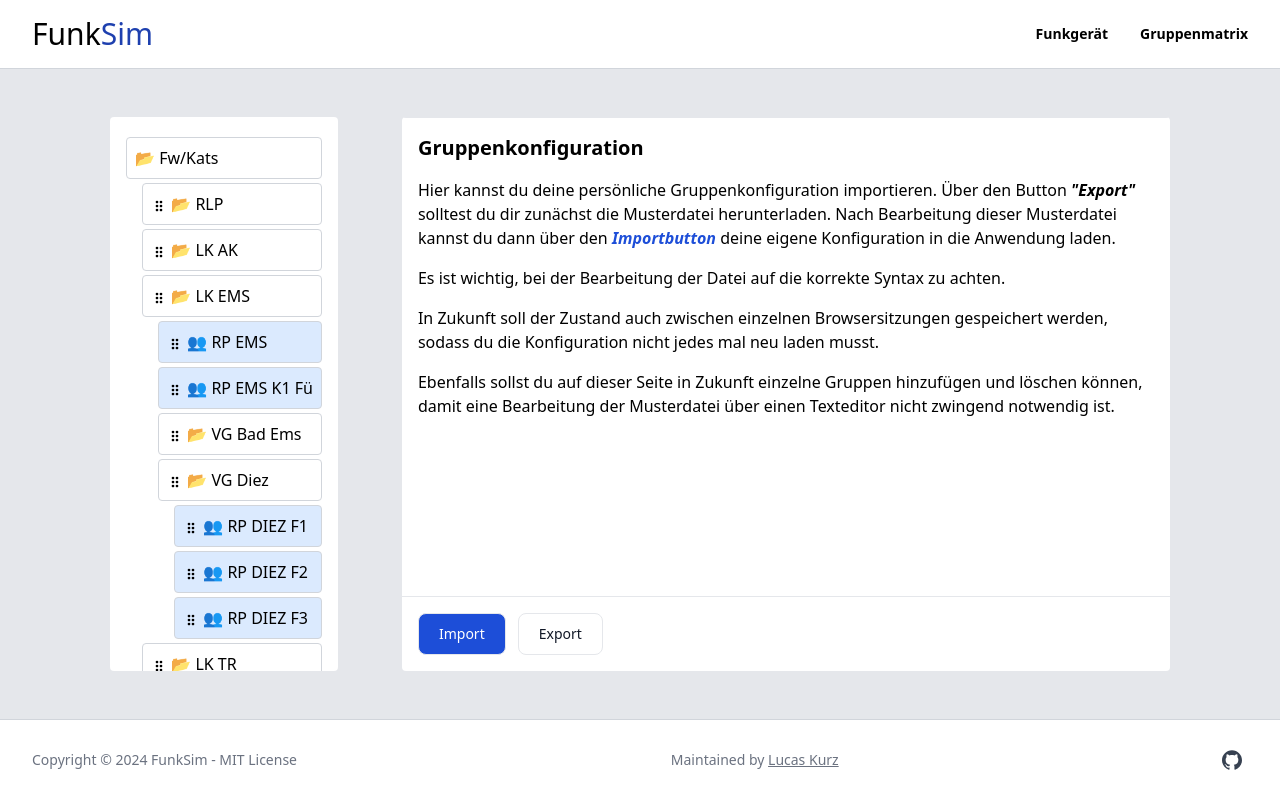
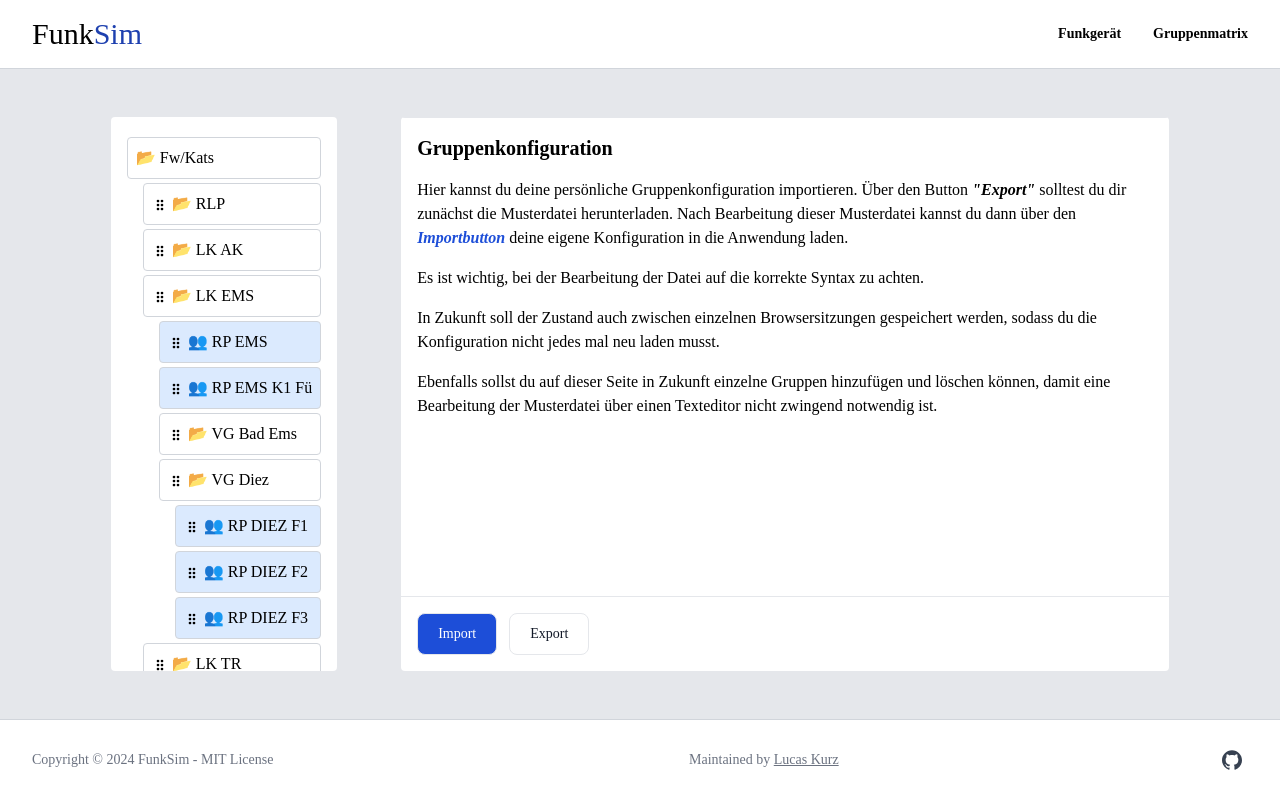
Before and after one commit to suhrmann/radiosim, a Nuxt app: page /groups in a window 1280 px wide. Built offline with nearby package versions, Linux system fonts and the light colour scheme.

Commit message:
Added nuxt/fonts and choose some fonts for the app

```diff
--- a/nuxt.config.ts
+++ b/nuxt.config.ts
@@ -3,7 +3,7 @@ export default defineNuxtConfig({
 
     compatibilityDate: '2024-04-03',
     devtools: {enabled: true},
-    modules: ['@nuxtjs/tailwindcss', '@pinia/nuxt', '@nuxt/icon'],
+    modules: ['@nuxtjs/tailwindcss', '@pinia/nuxt', '@nuxt/icon', '@nuxt/fonts'],
     ssr: false,
 
     app: {
--- a/package.json
+++ b/package.json
@@ -10,6 +10,7 @@
     "postinstall": "nuxt prepare"
   },
   "dependencies": {
+    "@nuxt/fonts": "^0.10.2",
     "@nuxt/icon": "^1.7.2",
     "@nuxtjs/tailwindcss": "^6.12.2",
     "@pinia/nuxt": "^0.7.0",
--- /dev/null
+++ b/tailwind.config.ts
@@ -0,0 +1,13 @@
+import type {Config} from 'tailwindcss'
+
+export default <Partial<Config>>{
+    theme: {
+        extend: {
+            fontFamily: {
+                sans: 'Figtree',
+                serif: 'Inria Serif',
+                mono: 'JetBrains Mono'
+            },
+        }
+    }
+}
```
Also changed, not shown: 1 other file (tests, documents, lock files or other folders).
